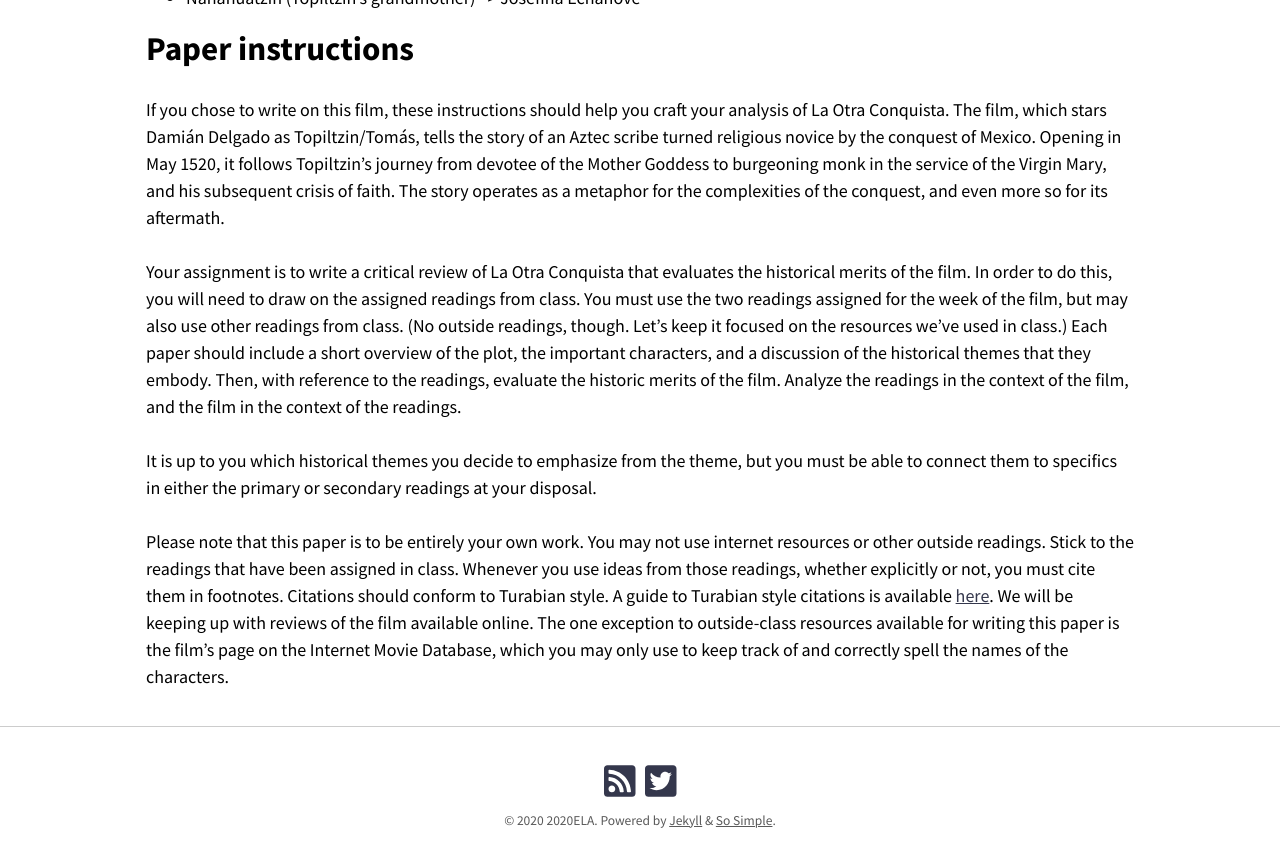
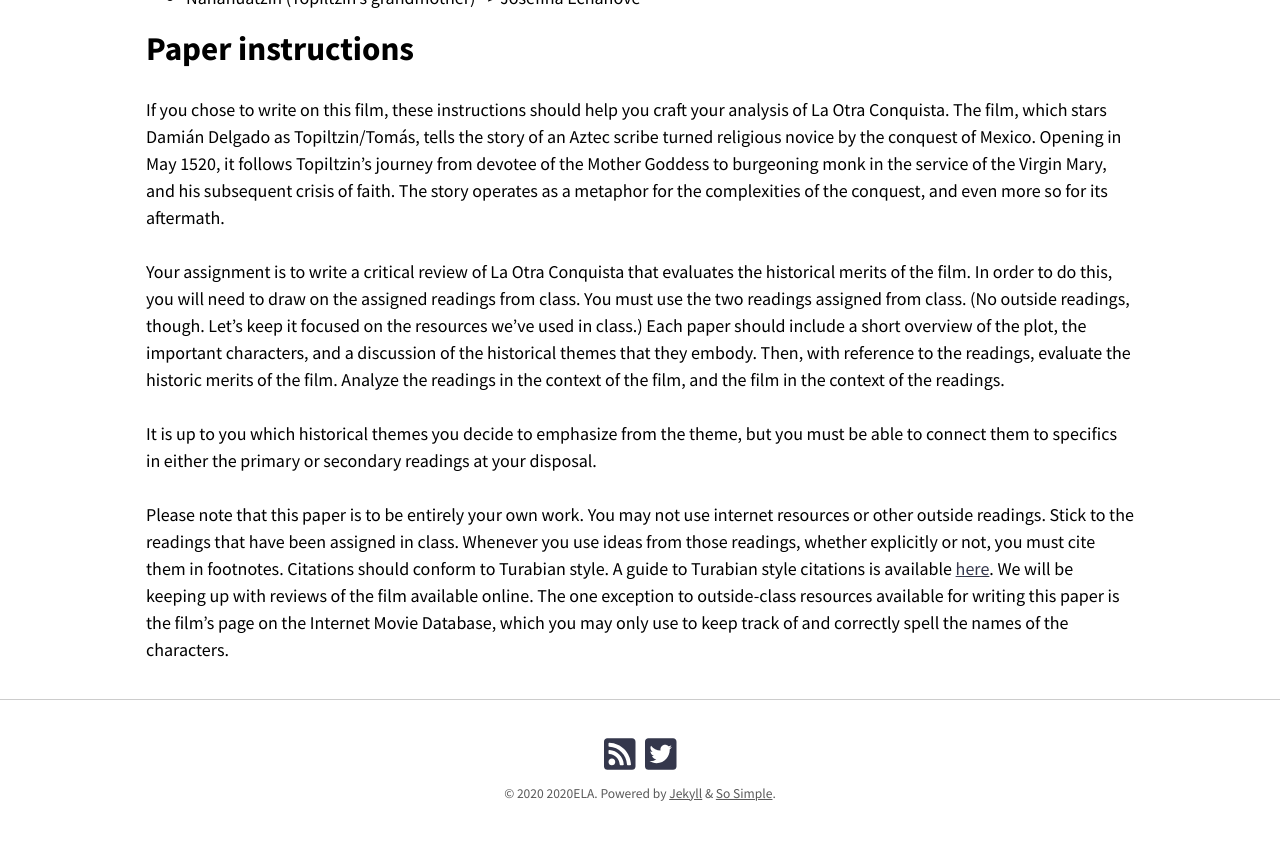
Before and after one commit to chadblack/2020ELA, a Jekyll site: the page built from otra.md, in a window 1280 px wide and 900 px high, scrolled down 579 px. Shown: the top 867 px of the window. Built offline with Jekyll 4.4.1, drawn with Linux system fonts in a browser that asks for light colours; nearby versions of some CDN libraries.

Commit message:
language update

```diff
--- a/otra.md
+++ b/otra.md
@@ -27,7 +27,16 @@ Goddess to burgeoning monk in the service of the Virgin Mary, and his
 subsequent crisis of faith. The story operates as a metaphor for the
 complexities of the conquest, and even more so for its aftermath.
 
-Your assignment is to write a critical review of La Otra Conquista that evaluates the historical merits of the film. In order to do this, you will need to draw on the assigned readings from class. You must use the two readings assigned for the week of the film, but may also use other readings from class. (No outside readings, though. Let’s keep it focused on the resources we’ve used in class.) Each paper should include a short overview of the plot, the important characters, and a discussion of the historical themes that they embody. Then, with reference to the readings, evaluate the historic merits of the film. Analyze the readings in the context of the film, and the film in the context of the readings.
+Your assignment is to write a critical review of La Otra Conquista that
+evaluates the historical merits of the film. In order to do this, you will need
+to draw on the assigned readings from class. You must use the two readings
+assigned from class.
+(No outside readings, though. Let’s keep it focused on the resources we’ve used
+in class.) Each paper should include a short overview of the plot, the
+important characters, and a discussion of the historical themes that they
+embody. Then, with reference to the readings, evaluate the historic merits of
+the film. Analyze the readings in the context of the film, and the film in the
+context of the readings.
 
 It is up to you which historical themes you decide to emphasize from the theme, but you must be able to connect them to specifics in either the primary or secondary readings at your disposal.
 
```
Also changed, not shown: assignments.md (+2 -1 lines), lluvia.md (+1 -1 lines).
